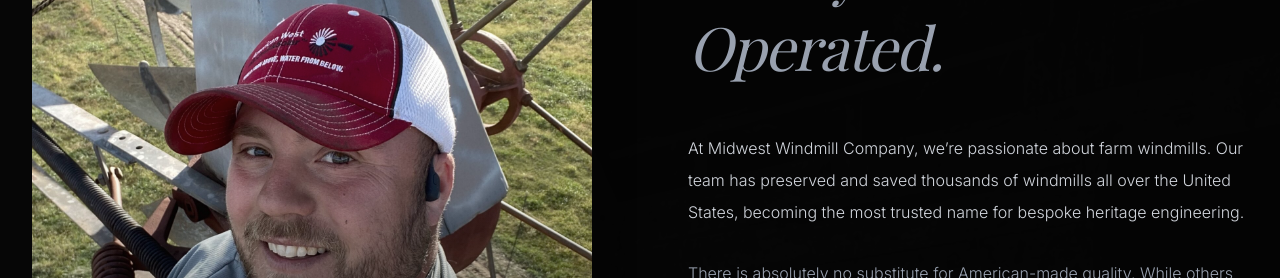
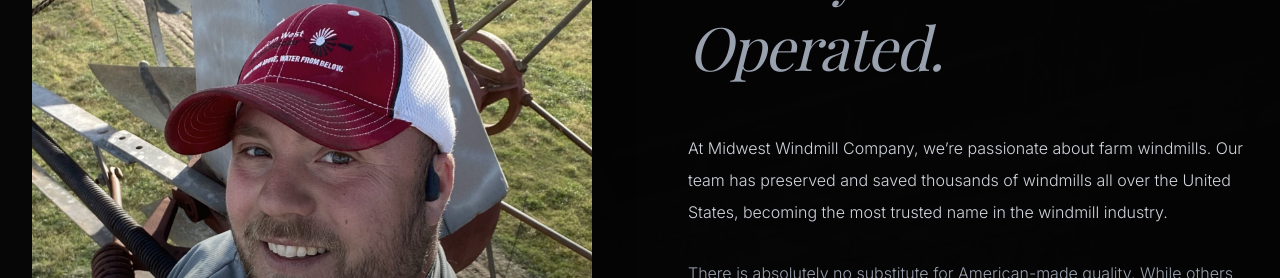
Before and after one commit to Founditmarketing/midwest, a React (Vite) app: page / in a window 1280 px wide. Shown: the part 1140-1418 px from the top of the page. Built offline with nearby package versions, Linux system fonts and the light colour scheme; a web font is replaced by a local one.

Commit message:
content: simplified bespoke heritage engineering copy to most trusted name in the windmill industry per user request

```diff
--- a/src/components/Heritage.tsx
+++ b/src/components/Heritage.tsx
@@ -56,7 +56,7 @@ export default function Heritage() {
 
             <div className="space-y-6 md:space-y-8">
               <p className="font-sans text-gray-300 leading-[2] md:leading-loose font-light text-xs md:text-base">
-                At Midwest Windmill Company, we’re passionate about farm windmills. Our team has preserved and saved thousands of windmills all over the United States, becoming the most trusted name for bespoke heritage engineering.
+                At Midwest Windmill Company, we’re passionate about farm windmills. Our team has preserved and saved thousands of windmills all over the United States, becoming the most trusted name in the windmill industry.
               </p>
               <p className="font-sans text-sm md:text-base text-gray-400 font-light leading-relaxed">
                 There is absolutely no substitute for American-made quality. While others rely on imported, mass-produced parts, we incorporate peerless craftsmanship into every windmill and tower we touch. Built right in the heart of the Midwest, our structures offer historically proven durability, designed not just to function, but to endure.
```
